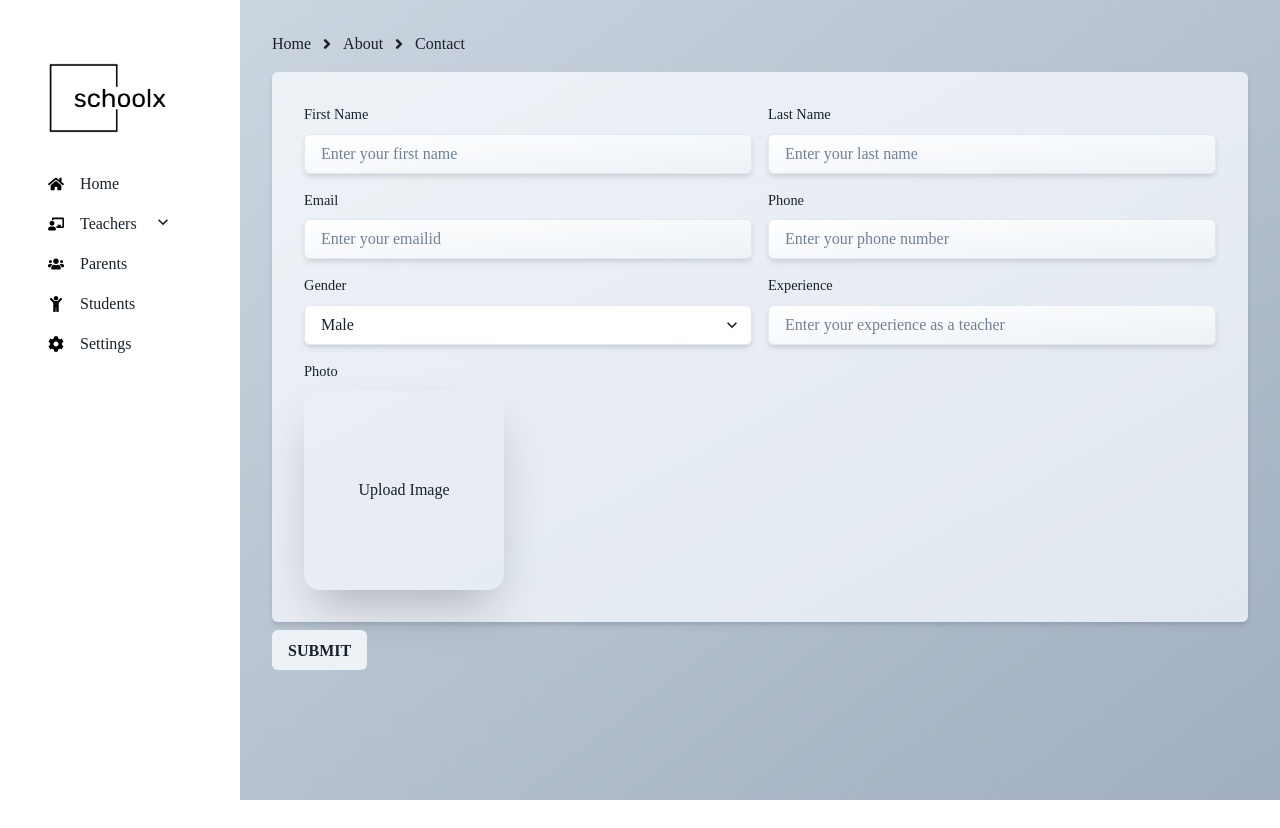
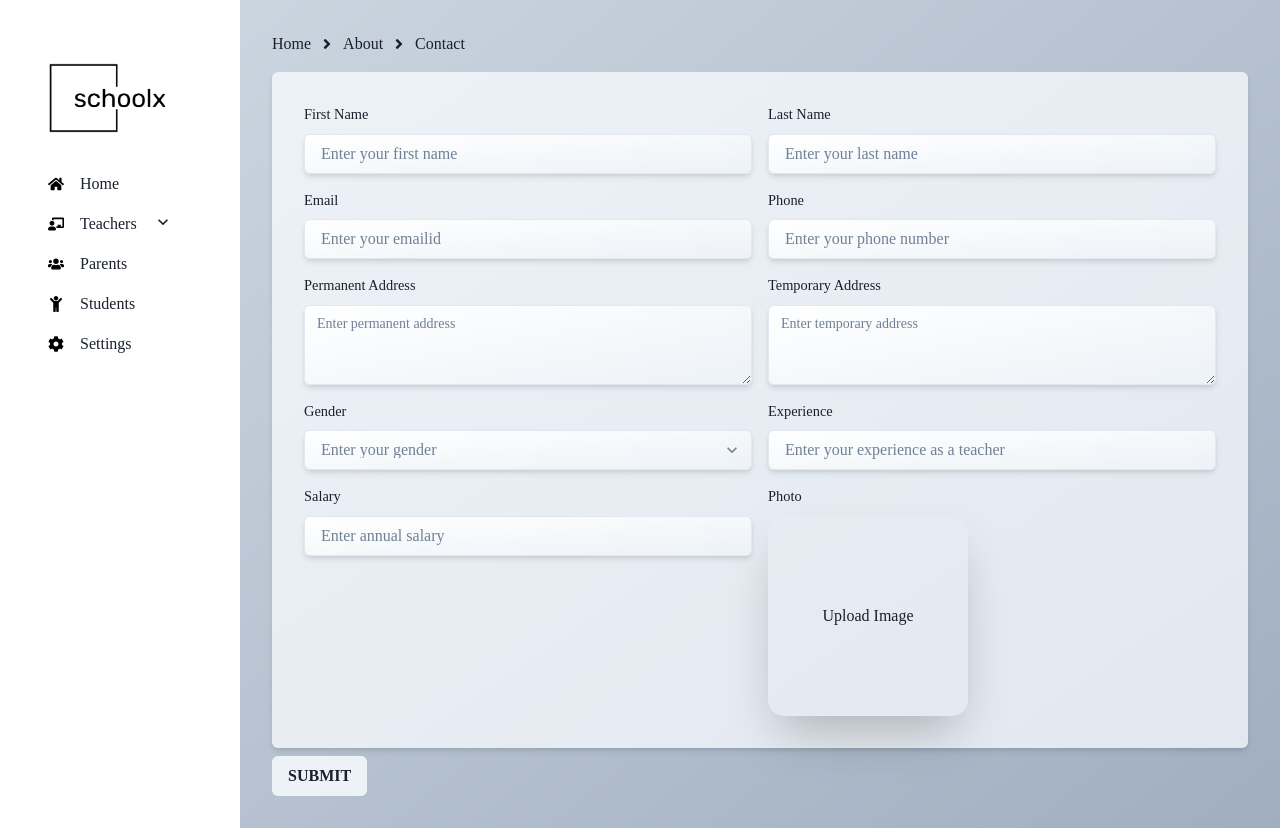
Before and after one commit to feeltrig/Schoolx, a Next.js app: page /addTeacher in a window 1280 px wide. Before the commit the page ends 800 px from the top, so only its background shows below. Built offline with nearby package versions, Linux system fonts and the light colour scheme.

Commit message:
added more fields and validations

```diff
--- a/Validations/addTeacherSchema.js
+++ b/Validations/addTeacherSchema.js
@@ -10,8 +10,23 @@ const addTeacherSchema = Yup.object().shape({
     .max(50, "Too Long!")
     .required("Required"),
   email: Yup.string().email("Invalid email").required("Required"),
-  phone: Yup.number().required("Please enter valid phone number"),
-  experience: Yup.number().required("Please enter valid years of experience"),
+  phone: Yup.number()
+    .required("Please enter valid phone number")
+    .max(1000000000000000000),
+  experience: Yup.number()
+    .required("Please enter valid years of experience")
+    .max(60),
+  salary: Yup.number().required("Please enter annual salary").max(1000000),
+  photo: Yup.string().required("Please upload photo of teacher"),
+  permanentAddress: Yup.string()
+    .min(2, "Too Short!")
+    .max(50, "Too Long!")
+    .required("Please enter permanenet address of teacher"),
+  temporaryAddress: Yup.string()
+    .min(2, "Too Short!")
+    .max(50, "Too Long!")
+    .required("Please enter temporary address of teacher"),
+  gender: Yup.string().required("Please select the gender"),
 });
 
 export default addTeacherSchema;
--- a/components/CustomFormError/CustomFormError.jsx
+++ b/components/CustomFormError/CustomFormError.jsx
@@ -1,7 +1,6 @@
 import {Text} from "@chakra-ui/react";
 
 const CustomFormError = ({errors, fieldName, touchFields}) => {
-  console.log(touchFields);
   return errors[fieldName] && touchFields[fieldName] ? (
     <Text fontSize={"0.8rem"} color="red">
       {errors[fieldName]}
--- a/components/CustomSelectField/CustomSelectField.js
+++ b/components/CustomSelectField/CustomSelectField.js
@@ -14,15 +14,20 @@ const CustomSelectField = (props) => {
   return (
     <Select
       key={key}
+      bgGradient="linear(to-br, white, gray.100)"
       shadow={"md"}
-      bg="white"
+      borderRadius={"md"}
       onBlur={handleBlur}
+      color={"gray.500"}
       onChange={(e) => {
         onChange && onChange(e);
         customHandleChange !== undefined && customHandleChange(name)(e);
       }}
-      placeholder={placeholder}
+      // placeholder={placeholder}
     >
+      <option selected hidden disabled value="">
+        {placeholder}
+      </option>
       {list &&
         list.map((listItem, listItemIndex) => (
           <option value={listItem.value}>{listItem.label}</option>
--- /dev/null
+++ b/components/CustomTextArea/CustomTextArea.jsx
@@ -0,0 +1,23 @@
+import {Textarea} from "@chakra-ui/react";
+import React from "react";
+
+const CustomTextArea = (props) => {
+  const {placeholder, size, id, name, handleBlur, customHandleChange} = props;
+  return (
+    <Textarea
+      bgGradient="linear(to-br, white, gray.100)"
+      shadow={"md"}
+      borderRadius={"md"}
+      placeholder={placeholder}
+      size={size}
+      onBlur={handleBlur}
+      id={id}
+      name={name}
+      onChange={(e) => {
+        customHandleChange !== undefined && customHandleChange(name)(e);
+      }}
+    />
+  );
+};
+
+export default CustomTextArea;
--- a/components/addTeacher/CustomInputField.jsx
+++ b/components/addTeacher/CustomInputField.jsx
@@ -35,12 +35,21 @@ const CustomInputField = (props) => {
           shadow={"md"}
         />
       )}
-      {customField &&
-        React.cloneElement(customComponent, {
-          customHandleChange: customHandleChange,
-          key: key,
-          handleBlur: handleBlur,
-        })}
+
+      {customField && (
+        <>
+          {React.cloneElement(customComponent, {
+            customHandleChange: customHandleChange,
+            key: key,
+            handleBlur: handleBlur,
+            placeholder: placeholder,
+            errors: errors,
+            touched,
+            name,
+            id: name,
+          })}
+        </>
+      )}
       <CustomFormError fieldName={name} errors={errors} touchFields={touched} />
     </VStack>
   );
--- a/pages/addTeacher.jsx
+++ b/pages/addTeacher.jsx
@@ -8,6 +8,7 @@ import {genderList} from "../StaticData/Teachers/teachers";
 import CustomPhotoInput from "../components/addTeacher/CustomPhotoInput";
 import {useMemo, useState} from "react";
 import {toData64URLImage} from "../Funtions/dataFunctions";
+import CustomTextArea from "../components/CustomTextArea/CustomTextArea";
 
 const AddTeacher = () => {
   const toast = useToast();
@@ -19,6 +20,8 @@ const AddTeacher = () => {
     email: "",
     gender: "",
     phone: null,
+    permanentAddress: "",
+    photo: "",
   };
 
   const fields = useMemo(
@@ -52,6 +55,27 @@ const AddTeacher = () => {
         custom: false,
       },
       {
+        title: "Permanent Address",
+        name: "permanentAddress",
+        type: "textarea",
+        placeholder: "Enter permanent address",
+        custom: true,
+        customComponent: (
+          <CustomTextArea placeholder="Enter permanent address" size="sm" />
+        ),
+      },
+      {
+        title: "Temporary Address",
+        name: "temporaryAddress",
+        type: "textarea",
+        placeholder: "Enter temporary address",
+        custom: true,
+        customComponent: (
+          <CustomTextArea placeholder="Enter temporary address" size="sm" />
+        ),
+      },
+
+      {
         title: "Gender",
         name: "gender",
         type: "gender",
@@ -66,6 +90,13 @@ const AddTeacher = () => {
         name: "experience",
         type: "number",
         placeholder: "Enter your experience as a teacher",
+        custom: false,
+      },
+      {
+        title: "Salary",
+        name: "salary",
+        type: "number",
+        placeholder: "Enter annual salary",
         custom: false,
       },
       {
@@ -157,7 +188,7 @@ const AddTeacher = () => {
                 SUBMIT
               </Button>
             </VStack>
-            {console.log(touched)}
+            {console.log(values)}
           </Form>
         )}
       </Formik>
```
Also changed, not shown: components/addTeacher/CustomPhotoInput.jsx (+7 -1 lines).
